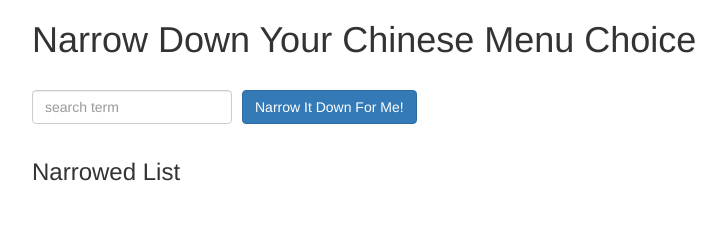
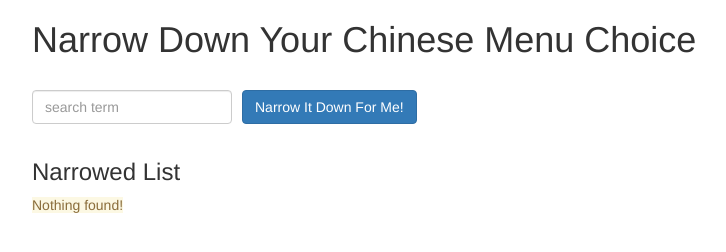
Before and after one commit to jauckett/coursera-angulajs, a plain HTML site: page assignment3/index.html in a window 1280 px wide. Shown: the whole page, without its empty margins (38-764 px from the left). Drawn offline with Linux system fonts and the light colour scheme.

Commit message:
Added not found messages

```diff
--- a/assignment3/index.html
+++ b/assignment3/index.html
@@ -37,6 +37,7 @@
         on-remove="ctl.removeItem(index)">
       </found-items>
       <span class="alert-danger" ng-if="ctl.error.length > 0">Error getting menu : {{ctl.error}}</span>
+      <span class="alert-warning" ng-if="ctl.found.length == 0">Nothing found!</span>
     </div>
   </div>
 
```
